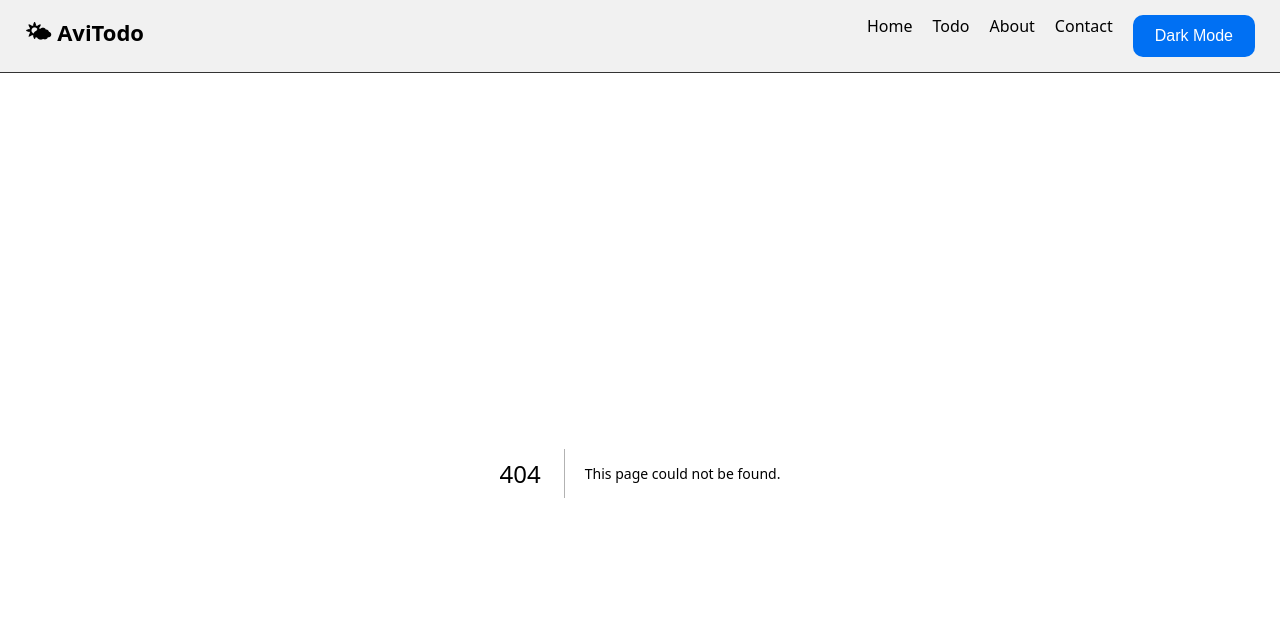
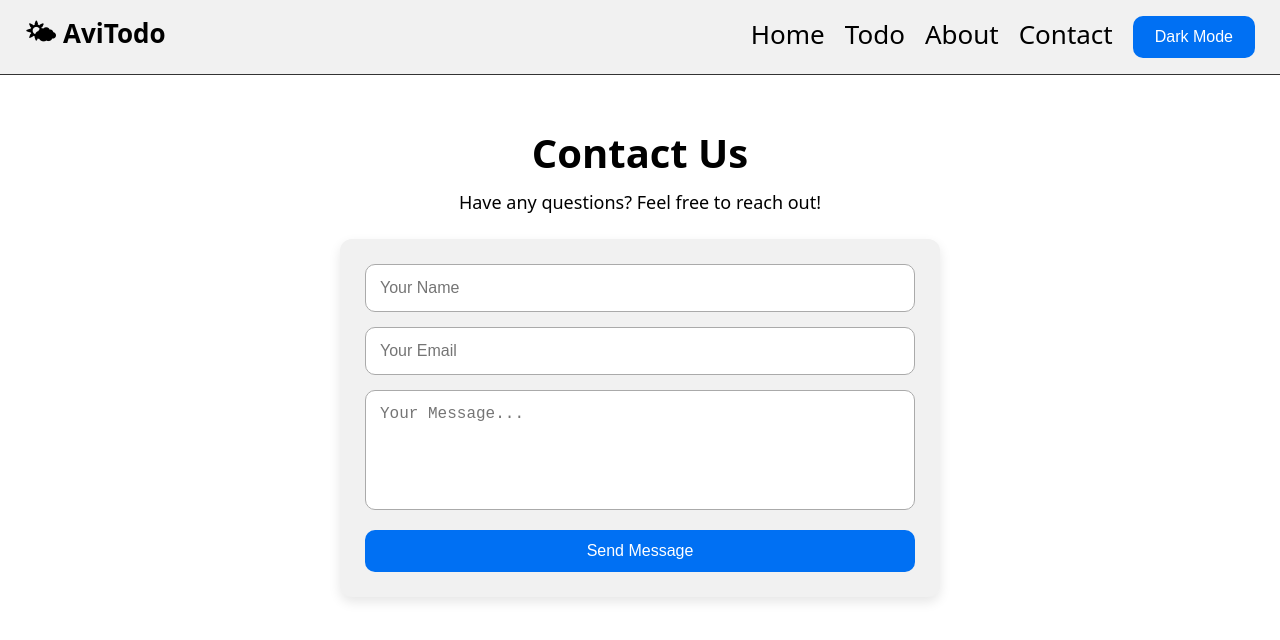
Before and after one commit to Avinash415/Todo-app, a Next.js app: page /contact in a window 1280 px wide. Before the commit this address had no page. Shown: the top 640 px of the page. Built offline with nearby package versions, Linux system fonts and the light colour scheme.

Commit message:
Add: AboutSection and ContactSection

```diff
--- /dev/null
+++ b/app/about/page.js
@@ -0,0 +1,5 @@
+import AboutSection from "../../components/AboutSection";
+
+export default function AboutPage() {
+  return <AboutSection />;
+}
--- /dev/null
+++ b/app/contact/page.js
@@ -0,0 +1,5 @@
+import ContactSection from "../../components/ContactSection";
+
+export default function ContactPage() {
+  return <ContactSection />;
+}
--- /dev/null
+++ b/components/ContactSection.jsx
@@ -0,0 +1,117 @@
+"use client";
+
+import { motion } from "framer-motion";
+import { useState } from "react";
+
+export default function ContactSection() {
+  const [form, setForm] = useState({ name: "", email: "", message: "" });
+
+  const handleChange = (e) =>
+    setForm({ ...form, [e.target.name]: e.target.value });
+
+  const handleSubmit = (e) => {
+    e.preventDefault();
+    alert("Message submitted successfully!");
+    setForm({ name: "", email: "", message: "" });
+  };
+
+  return (
+    <section className="container" style={styles.wrapper}>
+      <motion.h1
+        initial={{ opacity: 0, y: -15 }}
+        animate={{ opacity: 1, y: 0 }}
+        transition={{ duration: 0.4 }}
+        style={styles.title}
+      >
+        Contact Us
+      </motion.h1>
+
+      <p style={styles.subtitle}>
+        Have any questions? Feel free to reach out!
+      </p>
+
+      <motion.form
+        onSubmit={handleSubmit}
+        initial={{ opacity: 0, y: 12 }}
+        animate={{ opacity: 1, y: 0 }}
+        transition={{ delay: 0.3 }}
+        style={styles.form}
+      >
+        <input
+          type="text"
+          name="name"
+          placeholder="Your Name"
+          value={form.name}
+          onChange={handleChange}
+          style={styles.input}
+          required
+        />
+
+        <input
+          type="email"
+          name="email"
+          placeholder="Your Email"
+          value={form.email}
+          onChange={handleChange}
+          style={styles.input}
+          required
+        />
+
+        <textarea
+          name="message"
+          placeholder="Your Message..."
+          value={form.message}
+          onChange={handleChange}
+          style={styles.textarea}
+          required
+        />
+
+        <button type="submit" className="btn" style={{ width: "100%" }}>
+          Send Message
+        </button>
+      </motion.form>
+    </section>
+  );
+}
+
+const styles = {
+  wrapper: { marginTop: 30 },
+  title: {
+    fontSize: 40,
+    fontWeight: "bold",
+    textAlign: "center",
+  },
+  subtitle: {
+    textAlign: "center",
+    marginTop: 10,
+    marginBottom: 25,
+    fontSize: 18,
+    color: "var(--text)",
+  },
+  form: {
+    background: "var(--card)",
+    padding: 25,
+    borderRadius: 12,
+    maxWidth: 600,
+    margin: "auto",
+    boxShadow: "0 5px 12px rgba(0,0,0,0.1)",
+  },
+  input: {
+    width: "100%",
+    padding: 14,
+    marginBottom: 15,
+    borderRadius: 10,
+    border: "1px solid #aaa",
+    fontSize: 16,
+  },
+  textarea: {
+    width: "100%",
+    padding: 14,
+    height: 120,
+    borderRadius: 10,
+    border: "1px solid #aaa",
+    fontSize: 16,
+    marginBottom: 15,
+    resize: "none",
+  },
+};
--- a/components/Navbar.css
+++ b/components/Navbar.css
@@ -13,6 +13,7 @@
 .logo {
   font-size: 22px;
   font-weight: bold;
+  cursor: pointer;
 }
 
 .links {
@@ -23,7 +24,7 @@
 .link {
   color: var(--text);
   text-decoration: none;
-  font-size: 16px;
+  font-size: 26px;
 }
 
 /* Mobile */
--- a/components/Navbar.jsx
+++ b/components/Navbar.jsx
@@ -24,13 +24,13 @@ export default function Navbar() {
 
   return (
     <nav className="navbar">
-      <div className="logo">🌤 AviTodo</div>
+      <div className="logo"><Link href="/" className="link">🌤 AviTodo</Link></div>
 
       <div className={`links ${showMenu ? "show" : ""}`}>
         <Link href="/" className="link">Home</Link>
         <Link href="/todo" className="link">Todo</Link>
-        <Link href="#" className="link">About</Link>
-        <Link href="#" className="link">Contact</Link>
+        <Link href="/about" className="link">About</Link>
+        <Link href="/contact" className="link">Contact</Link>
 
         <button className="btn" onClick={toggleDark}>
           {dark ? "Light Mode" : "Dark Mode"}
```
Also changed, not shown: components/AboutSection.jsx (added, +92 -0 lines), components/Features.jsx (deleted).
